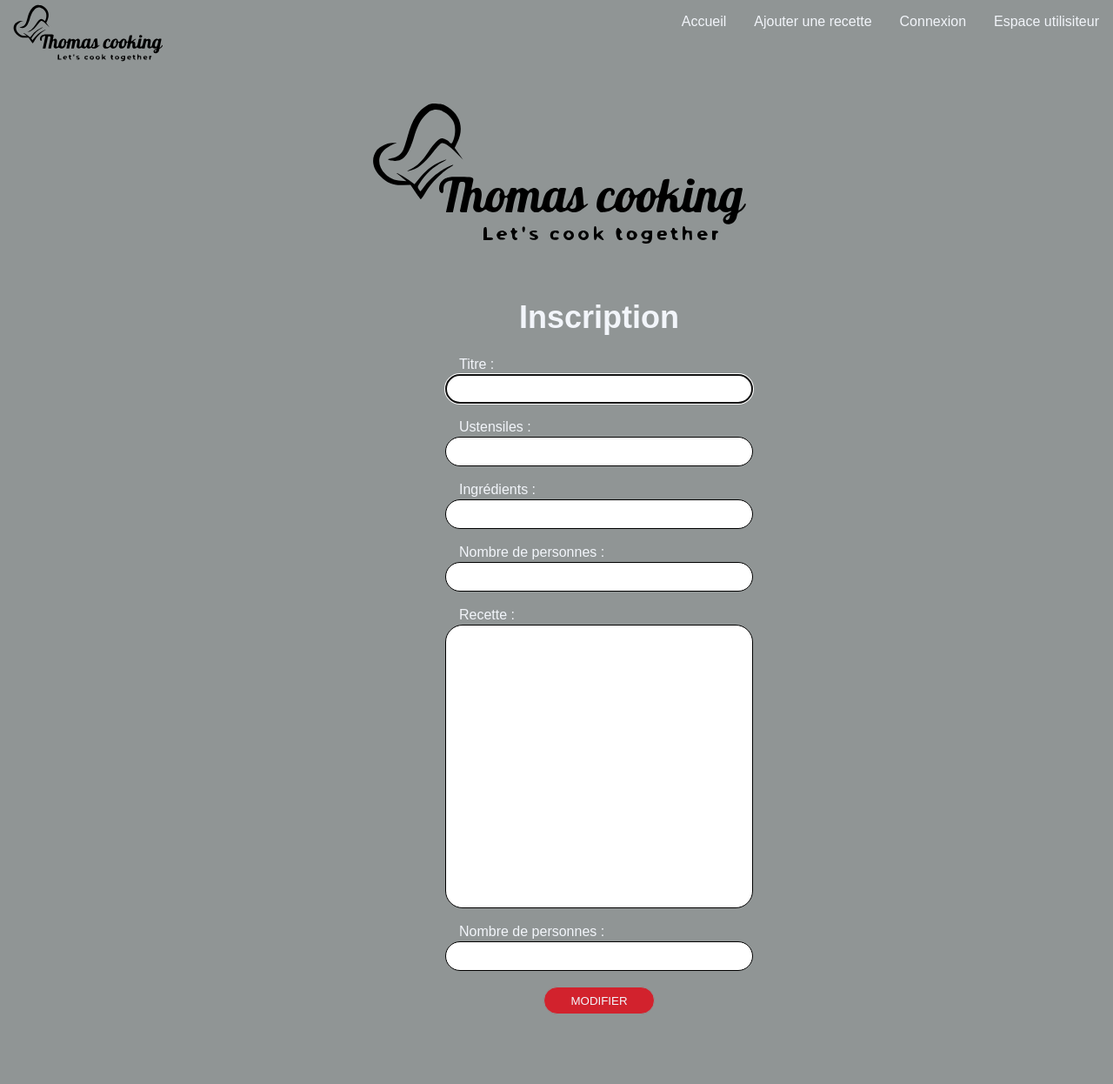
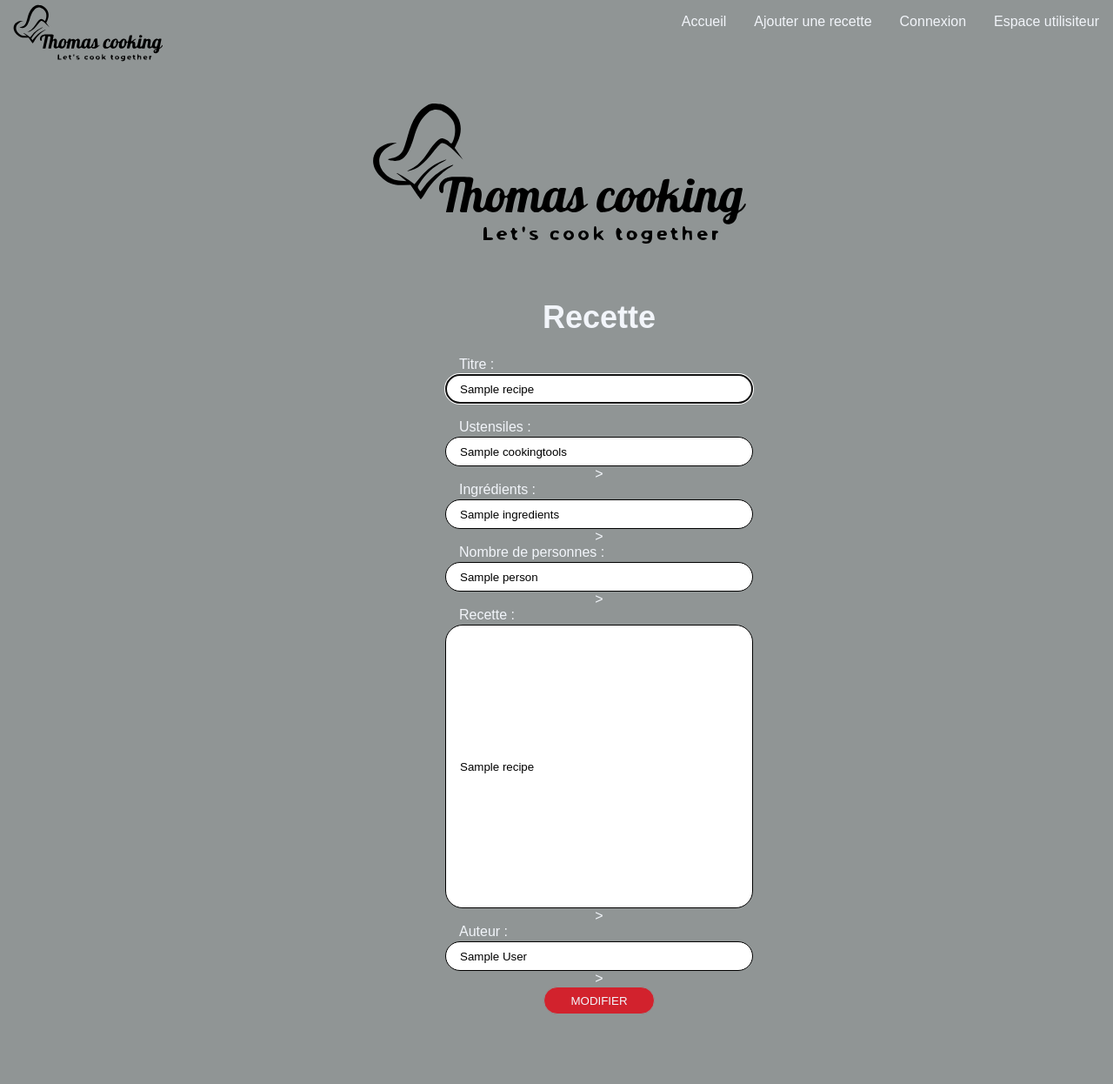
Before and after one commit to Demoniakx/Projet-ADB-ThomasDeCampenaere, a PHP site: template vue/pmodifierrecette.php in a window 1280 px wide. Shown: the whole page at 87% size. Run offline with PHP 8.4, Linux system fonts and the light colour scheme; the template is opened without the code that fills it: most values are stand-ins (such as "Sample title", 1, 10 or a date in 2020).

```diff
--- a/vue/paccueil.php
+++ b/vue/paccueil.php
@@ -1,7 +1,6 @@
 <?php
     $onglet = 'Accueil';
     include('header.php');
-    require('../controller/userController.php');
 
 ?>
 
--- a/vue/padmin.php
+++ b/vue/padmin.php
@@ -1,4 +1,5 @@
 <?php
+    $onglet = 'Surface admin';
     include('header.php');
 
 ?>
--- a/vue/pconnexion.php
+++ b/vue/pconnexion.php
@@ -12,6 +12,10 @@
             <div class="top">
                 <div>
                     <h1>Connexion</h1>
+                    <?php if(isset($_GET['message'])){ echo $_GET['message'];}  ?> <br>
+                    <?php if(isset($_GET['error'])){
+                    ?> <p>Une erreur s'est produite</p><br>
+                    <?php } ?>
                 </div>
                 <div class="form">
                     <form method="POST" action="../controller/userController.php">
--- a/vue/pmodifierrecette.php
+++ b/vue/pmodifierrecette.php
@@ -1,5 +1,5 @@
 <?php
-    $onglet = 'Modiifier recette';
+    $onglet = 'Modifier recette';
     include('header.php');
 ?>
     <div class="container">
@@ -8,23 +8,31 @@
         </div>
         <div class="top">
             <div>
-                <h1>Inscription</h1>
+                <h1>Recette</h1>
             </div>
             <!--Formulaire visible que par l'admin, il y'a que l'admin qui peut modifier les recettes-->
             <div class="form">
                 <form method="POST" action="../controller/userController.php">
                     <label>Titre :</label></br>
-                    <input class="formulaire" type="text" name="title" autofocus required><br>
+                    <input class="formulaire" type="text" name="title" autofocus required value="<?php if(isset($donnees['recipe']['title'])){ echo $donnees['recipe']['title'];}?>"/><br>
                     <label>Ustensiles :</label></br>
-                    <input class="formulaire small" type="text" name="cookingtools" required><br>
+                    <input class="formulaire small" type="text" name="cookingtools" required value="<?php if(isset($donnees['recipe']['cookingtools'])){ echo $donnees['recipe']['cookingtools'];}?>"/>><br>
                     <label>Ingrédients :</label></br>
-                    <input class="formulaire small" type="text" name="ingredients" required><br>
+                    <input class="formulaire small" type="text" name="ingredients" required value="<?php if(isset($donnees['recipe']['ingredients'])){ echo $donnees['recipe']['ingredients'];}?>"/>><br>
                     <label>Nombre de personnes :</label></br>
-                    <input class="formulaire" type="int" name="person" required><br>
+                    <input class="formulaire" type="int" name="person" required value="<?php if(isset($donnees['recipe']['person'])){ echo $donnees['recipe']['person'];}?>"/>><br>
                     <label>Recette :</label></br>
-                    <input class="formulaire big" type="password" name="recipe" required><br>
-                    <label>Nombre de personnes :</label></br>
-                    <input class="formulaire" type="number" name="person" required><br>
+                    <input class="formulaire big" type="text" name="recipe" required value="<?php if(isset($donnees['recipe']['recipe'])){ echo $donnees['recipe']['recipe'];}?>"/>><br>
+                    <label>Auteur :</label></br>
+                    <input class="formulaire" type="text" name="author" required value="<?php if(isset($donnees['recipe']['author'])){ echo $donnees['recipe']['author'];}?>"/>><br>
+                    <?php
+                    //On récupère l'id de la recette pour la modification
+                    if(isset($donnees['recipe']['id'])){
+                    ?>
+                    <input type="hidden" value="<?php echo $donnees['recipe']['id']; ?>" name="id">
+                    <?php
+                    }
+                    ?>
                     <input class="button" type="submit" name="bModifyrecipe" value="Modifier"></input>
                 </form>
             </div>
```
Also changed, not shown: controller/userController.php (+10 -6 lines), model/userModel.php (+11 -7 lines), vue/pmdpoublie.php (+11 -3 lines), vue/precette.php (+8 -0 lines).
